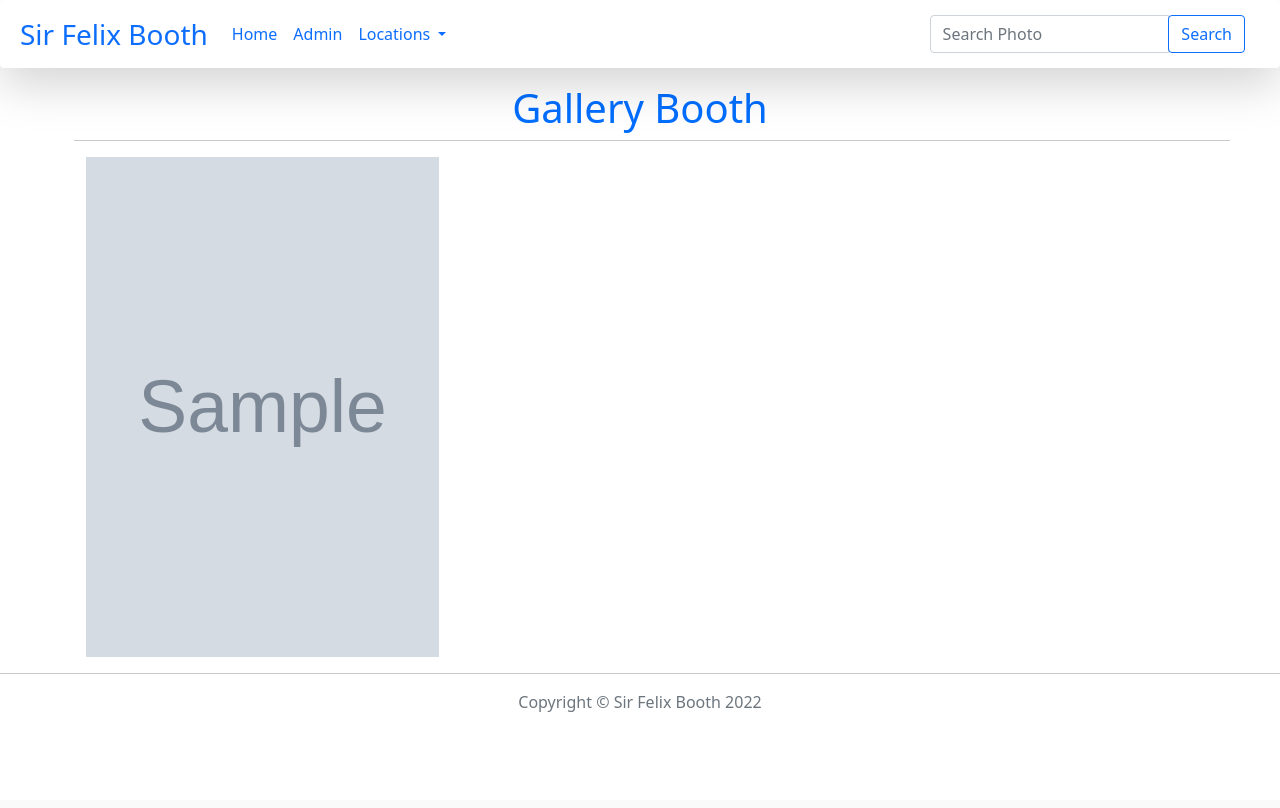
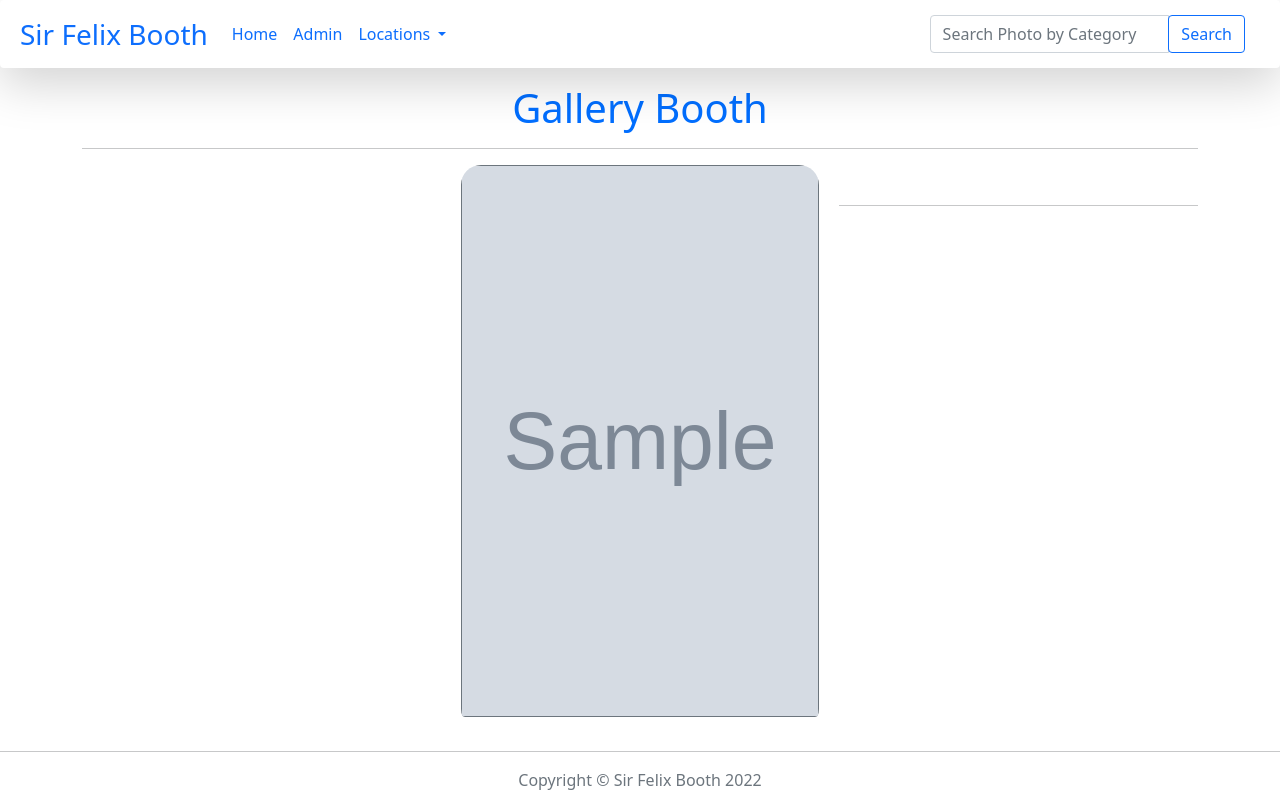
Before and after one commit to SayiaFelix/SirFelix-gallery, a Django app: page / in a window 1280 px wide. Before the commit the page ends 712 px from the top, so only its background shows below. Run offline with Django 3.2, Linux system fonts and the light colour scheme; tables that the repository leaves empty hold one stand-in row (values such as "Sample post"); grey boxes marked "Sample" are stand-in pictures; some libraries are stand-ins or nearby versions.

Commit message:
styling my main page

```diff
--- a/myBooth/templates/all-images/gallery.html
+++ b/myBooth/templates/all-images/gallery.html
@@ -2,34 +2,44 @@
 {% block content %}
 {{ block.super}}
 
-  <div class="container">
+<div class="container" >
    <h1 class='text-center'>Gallery Booth</h1>
-    <div class="row">
-      {% for image in Images %}
-      <hr>
-      <br><br>
-        <div class="col-md-4 single_portfolio_text">
-            <img src="{{image.image.url}}" alt="" height="500" width="400" class="img-responsive" />
+    <hr class="text-dark" >
+    <div class="card-columns">
+         {% for image in Images %}
 
-            <div class="portfolio_images_overlay text-center">
-                <h3 class="text-light">{{image.image_name}}</h3>
-                <h5 class="text-light"> Location: {{image.location}}</h5>
+      <br>
+
+        <div class="image text-light">
+              <div class="card border-secondary">
+                 <img src="{{image.image.url}}" alt="" height="550" width="440" class="img-responsive card-img-top" />
+              </div>
+
+            <div class="overlay text-center">
                 <br>
-                <p class="text-white">About :{{image.image_descriptions}}</p>
-                <h6 class="text-white">Posted :{{image.post_date|date:"d, F Y"}}</h6>
                 <br>
-                 <hr>
-                 {% comment %} <input type="text" id="imagelink" class="form-control input-sm text-center" value="https://my-memoirs.herokuapp.com{{image.image.url}}"
-                    class="hidden">    {% endcomment %}
-                    <br>
+                <h3 class="">{{image.image_name}}</h3>
+                <hr class="">
+                <br>
+                <h5 class=""> Location: {{image.location}}</h5>
+                <br>
+                <p class="">About:  {{image.image_descriptions}}</p>
+                <h6 class="">Posted:  {{image.post_date|date:"d, F Y"}}</h6>
+                <br>
+                <hr class="text-light">
+                <input type="text" id="imagelink" class="form-control input-sm text-center" value="https://my-memoirs.herokuapp.com{{image.image.url}}"
+                    class="hidden">
+                <br>
                 <div class="top">
                     <button type="" class="btn btn-outline-success btn-sm"> <a class="btn btn-custom fs-6" rel="gallery" href="{{image.image.url}}">Zoom Image</a> </button>
                     <button class="btn btn-outline-primary btn-lg" onclick="CopyFunction()">Copy Link</button>
                 </div>
             </div>
         </div>
-
+        <br>
         {% endfor %}
+         <br>
+        <hr class="text-dark" >
     </div>
 </div>
 
--- a/myBooth/templates/navbar.html
+++ b/myBooth/templates/navbar.html
@@ -28,7 +28,7 @@
               <form action="{% url 'search_results' %}" class="navbar-form" role="search">
                 {% csrf_token %}
                   <div class="input-group">
-                      <input type="text" class="form-control" placeholder="Search Photo" name="image">
+                      <input type="text" class="form-control" placeholder="Search Photo by Category" name="image">
                       <div class="input-group-btn">
                           <button class="btn btn-outline-primary" type="submit">Search
                               <i class="glyphicon glyphicon-search"></i>
--- a/myBooth/views.py
+++ b/myBooth/views.py
@@ -9,6 +9,7 @@ def my_gallery(request):
     Images = Image.show_all_photos()
     locations = Location.objects.all()
     date = dt.date.today()
+    # Images = Image.objects.all()
     return render(request, 'all-images/gallery.html', {"date": date, "Images": Images,"locations":locations})
 
 def search_results(request):
--- a/static/css/gallery.css
+++ b/static/css/gallery.css
@@ -18,37 +18,20 @@
     position: relative;
 }
 
- .main-container {
-     min-height: 100vh;
-     overflow: hidden;
-     display: block;
-     position: relative;
-     padding-bottom: 100px;
- }
-
- .row {
-     display: flex;
-     flex-wrap: wrap;
-     padding: 0 4px;
- }
-
- .single_portfolio_text {
+.image {
     display: inline-block;
     padding: 0;
     position: relative;
     overflow: hidden;
+    border-radius: 20px;
 }
 
- .single_portfolio_text img {
-     width: 100%;
- }
-
- .single_portfolio_text:hover .portfolio_images_overlay {
+.image:hover .overlay {
     top: 5%;
     left: 5%;
 }
 
- .portfolio_images_overlay {
+.overlay {
     width: 90%;
     height: 90%;
     background: rgba(80, 76, 76, 0.8);
@@ -58,53 +41,35 @@
     left: 5%;
     position: absolute;
     transition: .6s;
+    border-radius: 10px;
 }
 
 @media (min-width:769px) and (max-width:991px) {
-     .portfolio_images_overlay {
+    .overlay {
         padding: 0px;
     }
 }
 
 @media (max-width:768px) {
-     .portfolio_images_overlay {
+    .overlay {
         padding: 170px 20px;
     }
 }
 
 @media (max-width:580px) {
-     .portfolio_images_overlay {
+    .overlay {
         padding: 100px 20px;
     }
 }
 
 @media (max-width:480px) {
-     .portfolio_images_overlay {
+    .overlay {
         padding: 40px 20px;
     }
 }
 
 @media (max-width:320px) {
-     .portfolio_images_overlay {
+    .overlay {
         padding: 20px;
     }
 }
-
- .row {
-     margin-top: 0;
- }
-
- .navbar {
-     margin-bottom: 0;
- }
- /* .top {
-     margin-top: 3%;
- } */
-
- .btn-custom {
-     border: solid #fff 2px;
- }
-
- .navbar-nav>li>.dropdown-menu {
-     background-color: black !important;
- }
```
Also changed, not shown: media/images/Screenshot_20200122-132301_1.jpg (added), media/images/status_me_status_IMG-20211207-WA0020_5N0URjy.jpg (added). Lines whose indentation alone changed are shown as unchanged.
